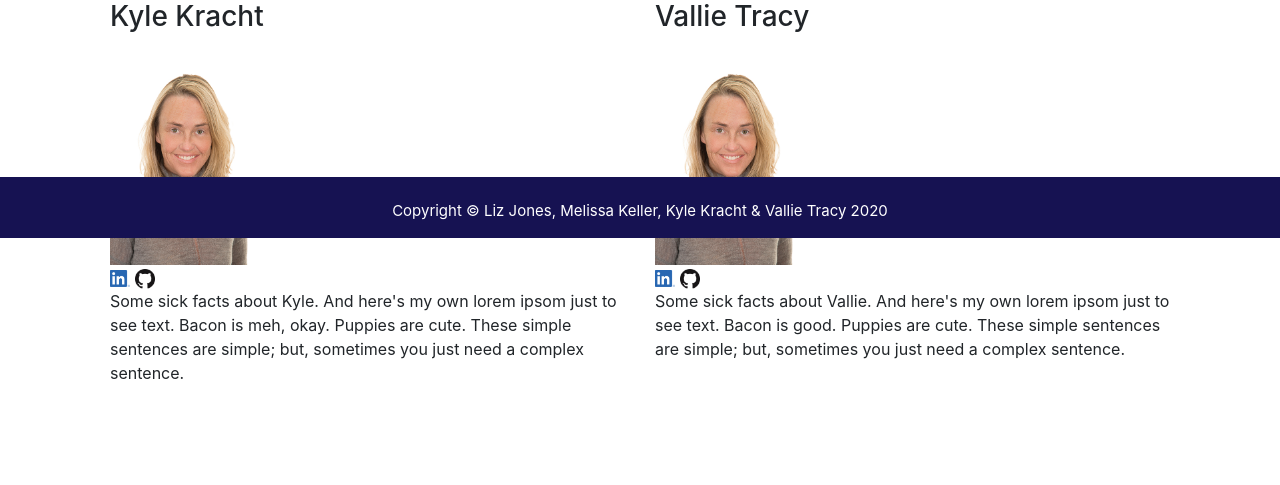
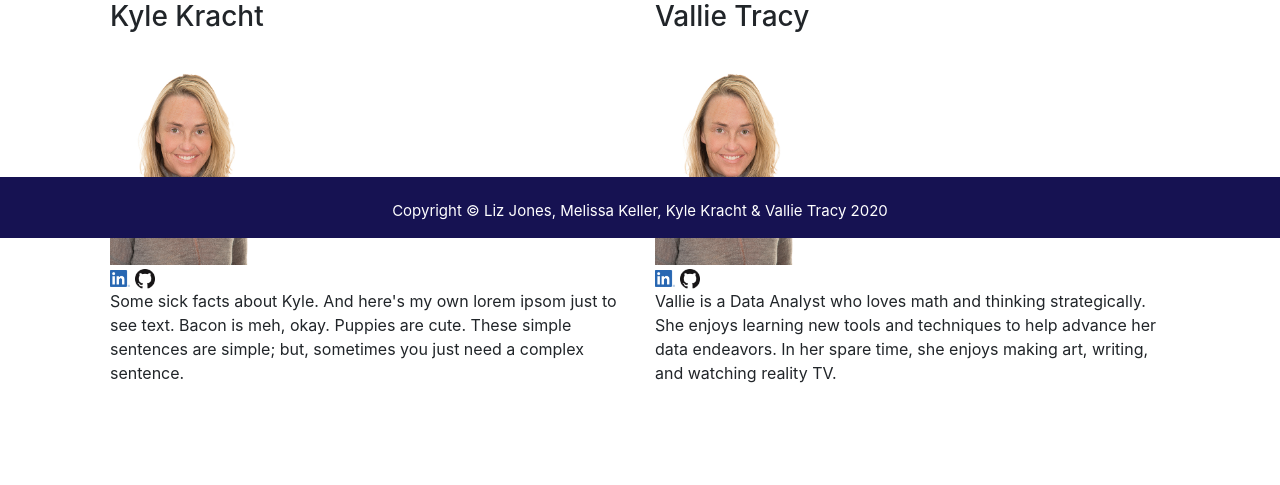
Before and after one commit to VallieTracy/Pres-Election-Partisan-Breakdown, a Flask app: template templates/aboutUs.html in a window 1280 px wide. Shown: the part 562-1047 px from the top of the page. Run offline with Flask 3, Linux system fonts and the light colour scheme; the template is opened without the code that fills it, so the values that code supplies are empty; parts of the project's set-up code (start-up, migrations or seed data) failed here and were passed over; some libraries are stand-ins or nearby versions.

Commit message:
about Vallie

```diff
--- a/templates/aboutUs.html
+++ b/templates/aboutUs.html
@@ -114,9 +114,9 @@
                         <img src="../images/GitHub-Mark-32px.png" alt="Github Link" width=20px>
                     </a>
                     <br>
-                    Some sick facts about Vallie. And here's my own lorem ipsom
-                    just to see text. Bacon is good. Puppies are cute. These simple sentences are simple; but,
-                    sometimes you just need a complex sentence.
+                    Vallie is a Data Analyst who loves math and thinking strategically.  She enjoys learning new tools
+                    and techniques to help advance her data endeavors.  In her spare time, she enjoys making art,
+                    writing, and watching reality TV.
 
 
                 </div>
```
